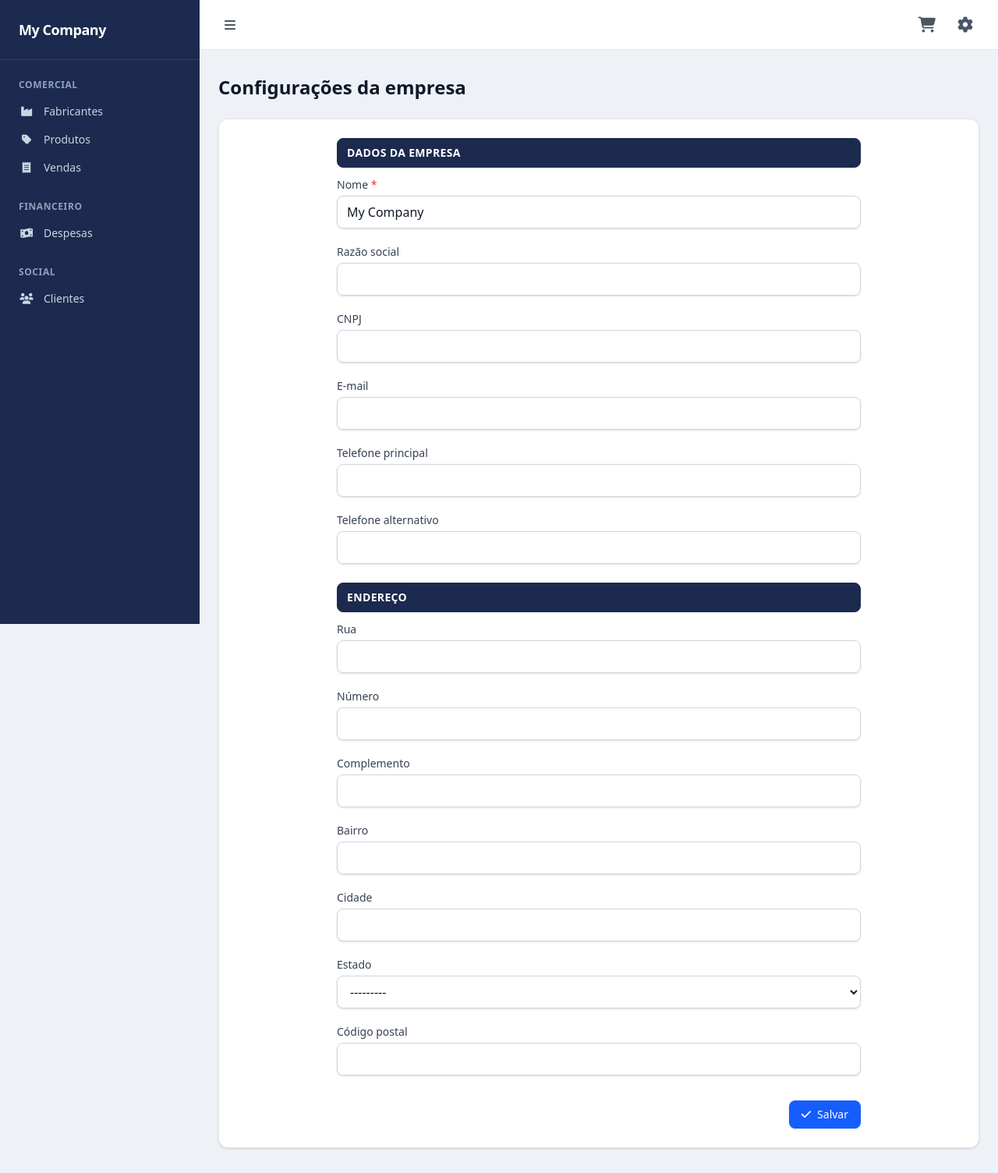
After one commit to gustavolaires/sign-kr, a Django app: page /settings/company/ in a window 1280 px wide. The commit adds this page. Shown: the whole page at 78% size. Run offline with Django 5.2, Linux system fonts and the light colour scheme; data comes from the database, SQL or seed files in the repository.

Commit message:
feat(sign): adiciona configurações da empresa editáveis pela UI
Substitui o dict estático settings.COMPANY por um modelo Company
singleton (pk=1) editável na aplicação. Adiciona dropdown de
configurações (ícone gear) no header, ao lado do carrinho, com acesso
à tela de edição dos dados da empresa (dados básicos + endereço).

- models: Company (singleton via get_solo/save), reusa BrazilianState
- migrations: cria Company + seed genérico "My Company"
- forms: CompanyForm com máscaras (CNPJ/telefone/CEP) e clean_* de dígitos
- context processor company() passa a ler o modelo (templates inalterados)
- view/url: CompanySettingsView em settings/company/
- header: dropdown vanilla JS (abre à esquerda, fecha em clique-fora/Esc)
- docs: atualiza navegacao.md e vendas.md

```diff
--- a/sign/admin.py
+++ b/sign/admin.py
@@ -2,6 +2,7 @@ from django.contrib import admin
 
 from .models import (
     Client,
+    Company,
     Expense,
     ExpenseInstallment,
     Manufacturer,
@@ -31,6 +32,11 @@ class ClientAdmin(admin.ModelAdmin):
     list_display = ["name", "person_type", "cpf_cnpj", "email", "phone_primary"]
     list_filter = ["person_type"]
     search_fields = ["name", "cpf_cnpj", "email"]
+
+
+@admin.register(Company)
+class CompanyAdmin(admin.ModelAdmin):
+    list_display = ["name", "legal_name", "cnpj", "email", "phone_primary"]
 
 
 class SaleItemInline(admin.TabularInline):
--- a/sign/context_processors.py
+++ b/sign/context_processors.py
@@ -1,8 +1,7 @@
 """Context processors do app ``sign``."""
 
-from django.conf import settings
-
 from .cart import Cart
+from .models import Company
 
 
 def cart(request):
@@ -11,5 +10,5 @@ def cart(request):
 
 
 def company(request):
-    """Expõe os dados da empresa (settings.COMPANY) para todos os templates."""
-    return {"company": settings.COMPANY}
+    """Expõe os dados da empresa (singleton) para todos os templates."""
+    return {"company": Company.get_solo()}
--- a/sign/forms.py
+++ b/sign/forms.py
@@ -5,6 +5,7 @@ from django.utils import timezone
 
 from .models import (
     Client,
+    Company,
     Expense,
     ExpenseInstallment,
     Manufacturer,
@@ -174,6 +175,55 @@ class ClientForm(StyledModelForm):
         return _only_digits(self.cleaned_data.get("postal_code"))
 
 
+class CompanyForm(StyledModelForm):
+    class Meta:
+        model = Company
+        fields = [
+            "name",
+            "legal_name",
+            "cnpj",
+            "email",
+            "phone_primary",
+            "phone_secondary",
+            "street",
+            "number",
+            "complement",
+            "district",
+            "city",
+            "state",
+            "postal_code",
+        ]
+        widgets = {
+            # Máscaras aplicadas só visualmente no front (ver static/sign/js/masks.js).
+            # O `clean_*` correspondente grava apenas os dígitos no banco.
+            "cnpj": forms.TextInput(
+                attrs={"data-mask": "cpf-cnpj", "inputmode": "numeric", "maxlength": "18"}
+            ),
+            "phone_primary": forms.TextInput(
+                attrs={"data-mask": "phone", "inputmode": "numeric", "maxlength": "15"}
+            ),
+            "phone_secondary": forms.TextInput(
+                attrs={"data-mask": "phone", "inputmode": "numeric", "maxlength": "15"}
+            ),
+            "postal_code": forms.TextInput(
+                attrs={"data-mask": "cep", "inputmode": "numeric", "maxlength": "9"}
+            ),
+        }
+
+    # Grava sem formatação: tira a máscara e persiste apenas os dígitos.
+    def clean_cnpj(self):
+        return _only_digits(self.cleaned_data.get("cnpj"))
+
+    def clean_phone_primary(self):
+        return _only_digits(self.cleaned_data.get("phone_primary"))
+
+    def clean_phone_secondary(self):
+        return _only_digits(self.cleaned_data.get("phone_secondary"))
+
+    def clean_postal_code(self):
+        return _only_digits(self.cleaned_data.get("postal_code"))
+
+
 class ExpenseForm(StyledModelForm):
     """Cadastro de despesa: definição + parâmetros de geração das parcelas.
 
--- a/sign/templates/sign/base.html
+++ b/sign/templates/sign/base.html
@@ -71,14 +71,32 @@
                 <i class="fa-solid fa-bars"></i>
             </button>
             {% block header %}{% endblock %}
+            <div class="ml-auto flex items-center gap-3">
                 <a href="{% url 'sign:cart_detail' %}"
-               class="relative ml-auto rounded-md p-2 text-gray-600 hover:bg-gray-100"
+                   class="relative rounded-md p-2 text-gray-600 hover:bg-gray-100"
                    title="Carrinho" aria-label="Carrinho">
                     <i class="fa-solid fa-cart-shopping fa-lg"></i>
                     <span id="cart-count"
                           class="absolute -right-1 -top-1 flex h-5 min-w-5 items-center justify-center rounded-full bg-blue-600 px-1 text-xs font-semibold text-white
                           {% if not cart_count %}hidden{% endif %}">{{ cart_count }}</span>
                 </a>
+                <div class="relative">
+                    <button id="settingsToggle" type="button"
+                            class="rounded-md p-2 text-gray-600 hover:bg-gray-100"
+                            title="Configurações" aria-label="Configurações"
+                            aria-haspopup="true" aria-expanded="false">
+                        <i class="fa-solid fa-gear fa-lg"></i>
+                    </button>
+                    <div id="settingsMenu"
+                         class="absolute right-0 top-full z-40 mt-1 hidden w-56 rounded-lg border border-gray-200 bg-white py-1 shadow-lg">
+                        <a href="{% url 'sign:company_settings' %}"
+                           class="flex items-center gap-3 px-4 py-2 text-sm text-gray-700 hover:bg-gray-100">
+                            <i class="fa-solid fa-gears w-5 text-center"></i>
+                            Configurações
+                        </a>
+                    </div>
+                </div>
+            </div>
         </header>
 
         <main class="flex-1 px-6 py-8">
@@ -110,6 +128,32 @@
             document.getElementById('content').classList.toggle('ml-64');
             document.getElementById('content').classList.toggle('ml-0');
         });
+
+        (function () {
+            const toggle = document.getElementById('settingsToggle');
+            const menu = document.getElementById('settingsMenu');
+            if (!toggle || !menu) return;
+
+            function close() {
+                menu.classList.add('hidden');
+                toggle.setAttribute('aria-expanded', 'false');
+            }
+
+            toggle.addEventListener('click', function (event) {
+                event.stopPropagation();
+                const isOpen = !menu.classList.toggle('hidden');
+                toggle.setAttribute('aria-expanded', String(isOpen));
+            });
+            menu.addEventListener('click', function (event) {
+                event.stopPropagation();
+            });
+            document.addEventListener('click', function () {
+                if (!menu.classList.contains('hidden')) close();
+            });
+            document.addEventListener('keydown', function (event) {
+                if (event.key === 'Escape' && !menu.classList.contains('hidden')) close();
+            });
+        })();
     </script>
     <script src="{% static 'sign/js/cart.js' %}" defer></script>
 </body>
--- /dev/null
+++ b/sign/templates/sign/company/form.html
@@ -0,0 +1,62 @@
+{% extends "sign/base.html" %}
+{% load static %}
+
+{% block title %}Configurações da empresa · SIGN-KR{% endblock %}
+
+{% block content %}
+<div class="flex min-h-full items-center">
+<div class="grow w-full">
+<div class="mb-6 flex items-center justify-between">
+    <h1 class="text-2xl font-bold">Configurações da empresa</h1>
+</div>
+
+<div class="flex justify-center rounded-xl border border-gray-200 bg-white p-6 shadow-sm">
+    <div class="grow max-w-2xl">
+        <form method="post" class="space-y-6">
+            {% csrf_token %}
+
+            {% if form.non_field_errors %}
+                <div class="rounded-lg border border-red-300 bg-red-50 px-4 py-3 text-sm text-red-800">
+                    {{ form.non_field_errors }}
+                </div>
+            {% endif %}
+
+            <section>
+                <h2 class="mb-3 rounded-lg border border-navy bg-navy px-3 py-2 text-sm font-semibold uppercase tracking-wide text-white">Dados da empresa</h2>
+                <div class="space-y-5">
+                    {% include "sign/clients/_field.html" with field=form.name %}
+                    {% include "sign/clients/_field.html" with field=form.legal_name %}
+                    {% include "sign/clients/_field.html" with field=form.cnpj %}
+                    {% include "sign/clients/_field.html" with field=form.email %}
+                    {% include "sign/clients/_field.html" with field=form.phone_primary %}
+                    {% include "sign/clients/_field.html" with field=form.phone_secondary %}
+                </div>
+            </section>
+
+            <section>
+                <h2 class="mb-3 rounded-lg border border-navy bg-navy px-3 py-2 text-sm font-semibold uppercase tracking-wide text-white">Endereço</h2>
+                <div class="space-y-5">
+                    {% include "sign/clients/_field.html" with field=form.street %}
+                    {% include "sign/clients/_field.html" with field=form.number %}
+                    {% include "sign/clients/_field.html" with field=form.complement %}
+                    {% include "sign/clients/_field.html" with field=form.district %}
+                    {% include "sign/clients/_field.html" with field=form.city %}
+                    {% include "sign/clients/_field.html" with field=form.state %}
+                    {% include "sign/clients/_field.html" with field=form.postal_code %}
+                </div>
+            </section>
+
+            <div class="flex justify-end gap-3 pt-2">
+                <button type="submit"
+                        class="inline-flex items-center gap-2 rounded-lg bg-blue-600 px-4 py-2 text-sm font-medium text-white shadow hover:bg-blue-700">
+                    <i class="fa-solid fa-check"></i> Salvar
+                </button>
+            </div>
+        </form>
+    </div>
+</div>
+</div>
+</div>
+
+<script src="{% static 'sign/js/masks.js' %}" defer></script>
+{% endblock %}
--- a/sign/urls.py
+++ b/sign/urls.py
@@ -41,6 +41,8 @@ urlpatterns = [
     path("installments/<int:pk>/edit/", views.ExpenseInstallmentUpdateView.as_view(), name="installment_update"),
     path("installments/<int:pk>/delete/", views.ExpenseInstallmentDeleteView.as_view(), name="installment_delete"),
     path("installments/<int:pk>/pay/", views.installment_pay, name="installment_pay"),
+    # Configurações
+    path("settings/company/", views.CompanySettingsView.as_view(), name="company_settings"),
     # Fabricantes
     path("manufacturers/", views.ManufacturerListView.as_view(), name="manufacturer_list"),
     path("manufacturers/new/", views.ManufacturerCreateView.as_view(), name="manufacturer_create"),
--- a/sign/views/__init__.py
+++ b/sign/views/__init__.py
@@ -10,6 +10,9 @@ from .clients import (
     ClientDetailView,
     ClientListView,
     ClientUpdateView,
+)
+from .company import (
+    CompanySettingsView,
 )
 from .expenses import (
     ExpenseCreateView,
@@ -53,6 +56,7 @@ __all__ = [
     "ClientDetailView",
     "ClientListView",
     "ClientUpdateView",
+    "CompanySettingsView",
     "ExpenseCreateView",
     "ExpenseDeleteView",
     "ExpenseDetailView",
--- /dev/null
+++ b/sign/views/company.py
@@ -0,0 +1,20 @@
+from django.contrib.messages.views import SuccessMessageMixin
+from django.urls import reverse
+from django.views.generic import UpdateView
+
+from ..forms import CompanyForm
+from ..models import Company
+
+
+class CompanySettingsView(SuccessMessageMixin, UpdateView):
+    """Edição dos dados da empresa (singleton, sem ``pk`` na URL)."""
+
+    form_class = CompanyForm
+    template_name = "sign/company/form.html"
+    success_message = "Configurações da empresa salvas com sucesso."
+
+    def get_object(self, queryset=None):
+        return Company.get_solo()
+
+    def get_success_url(self):
+        return reverse("sign:company_settings")
```
Also changed, not shown: core/settings.py (+0 -20 lines), docs/fluxos/navegacao.md (+7 -2 lines), docs/recursos/vendas.md (+4 -6 lines), sign/models.py (+49 -0 lines), sign/migrations/0007_company.py (added), sign/migrations/0008_seed_company.py (added), sign/static/sign/css/output.css. Lines whose indentation alone changed are shown as unchanged.
